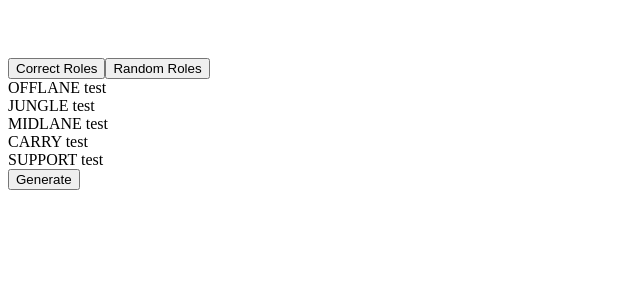
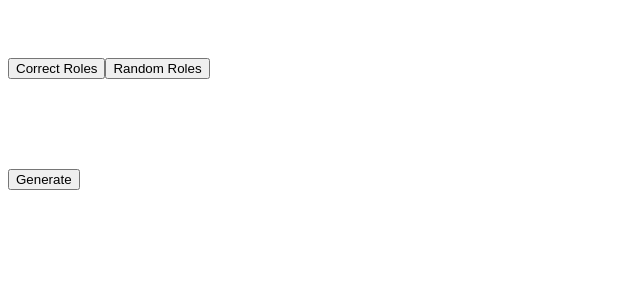
Before and after one commit to Chris-J-Schmitz/Team-Generator-2.0, a React (Vite) app: page / in a window 1280 px wide. Shown: the top 300 px of the page, without its empty margins (0-640 px from the left). Built offline with nearby package versions, Linux system fonts and the light colour scheme.

Commit message:
Adjusted lane and character names display time

```diff
--- a/package.json
+++ b/package.json
@@ -25,7 +25,7 @@
     "eslint-plugin-react-refresh": "^0.3.4",
     "postcss": "^8.4.24",
     "tailwindcss": "^3.3.2",
-    "vite": "^4.3.9",
+    "vite": "^4.4.3",
     "vite-plugin-react-svg": "^0.2.0"
   }
 }
--- a/src/Roles.jsx
+++ b/src/Roles.jsx
@@ -7,17 +7,23 @@ import data from "./images.json";
 export default function Roles (props) {
 
     // Set variables for all role image variables.
-    const [offImage, setOffImage] = useState('        ');
+    const [offImage, setOffImage] = useState('');
     const [jgImage, setJgImage] = useState('');
     const [midImage, setMidImage] = useState('');
     const [carryImage, setCarryImage] = useState('');
     const [suppImage, setSuppImage] = useState('');
 
-    const[offlaneHero, setOfflaneHero] = useState('test');
-    const[jungleHero, setJungleHero] = useState('test');
-    const[midHero, setMidHero] = useState('test');
-    const[carryHero, setCarryHero] = useState('test');
-    const[supportHero, setSupportHero] = useState('test');
+    const [offlane, setOfflane] = useState('');
+    const [jungle, setJungle] = useState('');
+    const [midlane, setMidlane] = useState('');
+    const [carry, setCarry] = useState('');
+    const [support, setSupport] = useState('');
+
+    const[offlaneHero, setOfflaneHero] = useState('');
+    const[jungleHero, setJungleHero] = useState('');
+    const[midHero, setMidHero] = useState('');
+    const[carryHero, setCarryHero] = useState('');
+    const[supportHero, setSupportHero] = useState('');
 
 
     //Setting default variables
@@ -75,18 +81,23 @@ export default function Roles (props) {
         randomIndex();
 
         /**SET PICTURES TO THE RANDOM SELECTIONS */
+         setOfflane('OFFLANE');
          setOffImage(randomHeroArray[imageIndex[0]]);
          setOfflaneHero(randomNames[imageIndex[0]]);
 
+         setJungle('JUNGLE');
          setJgImage(randomHeroArray[imageIndex[1]]);
          setJungleHero(randomNames[imageIndex[1]]);
 
+         setMidlane('MIDLANE');
          setMidImage(randomHeroArray[imageIndex[2]]);
          setMidHero(randomNames[imageIndex[2]]);
 
+         setCarry('CARRY');
          setCarryImage(randomHeroArray[imageIndex[3]]);
          setCarryHero(randomNames[imageIndex[3]]);
 
+         setSupport('SUPPORT');
          setSuppImage(randomHeroArray[imageIndex[4]]);
          setSupportHero(randomNames[imageIndex[4]]);
 
@@ -172,18 +183,23 @@ export default function Roles (props) {
     function displayCorrect() {
         correctIndex()
 
+        setOfflane('OFFLANE');
         setOffImage(offlaneArray[imageIndex[0]]);
         setOfflaneHero(offlaneNames[imageIndex[0]]);
 
+        setJungle('JUNGLE');
         setJgImage(jungleArray[imageIndex[1]]);
         setJungleHero(jungleNames[imageIndex[1]]);
 
+        setMidlane('MIDLANE');
         setMidImage(midArray[imageIndex[2]]);
         setMidHero(midNames[imageIndex[2]]);
 
+        setCarry('CARRY');
         setCarryImage(carryArray[imageIndex[3]]);
         setCarryHero(carryNames[imageIndex[3]]);
 
+        setSupport('SUPPORT');
         setSuppImage(supportArray[imageIndex[4]]);
         setSupportHero(supportNames[imageIndex[4]]);
     }
@@ -205,7 +221,7 @@ export default function Roles (props) {
                 setMidImage(randomHeroArray[Math.floor(Math.random() * randomHeroArray.length)]);
                 setCarryImage(randomHeroArray[Math.floor(Math.random() * randomHeroArray.length)]);
                 setSuppImage(randomHeroArray[Math.floor(Math.random() * randomHeroArray.length)]);
-                if(iterations >= 20) {
+                if(iterations >= 15) {
                     clearInterval(interval);
                     displayCorrect();
                 }
@@ -221,7 +237,7 @@ export default function Roles (props) {
                 setMidImage(randomHeroArray[Math.floor(Math.random() * randomHeroArray.length)]);
                 setCarryImage(randomHeroArray[Math.floor(Math.random() * randomHeroArray.length)]);
                 setSuppImage(randomHeroArray[Math.floor(Math.random() * randomHeroArray.length)]);
-                if(iterations >= 20) {
+                if(iterations >= 15) {
                     clearInterval(interval);
                     displayRandom();
                 }
@@ -244,32 +260,32 @@ export default function Roles (props) {
                 <div className="flex justify-center bg-#d6d3d1 gap-2 ">
 
                     <div className="text-white text-center ">
-                        <span> OFFLANE </span>
+                        <span> {offlane} </span>
                         <img className="py-1" src={offImage} alt=""></img>
                         <span className="">{offlaneHero}</span>
                     </div>
 
                     <div className="text-white text-center ">
-                        <span> JUNGLE </span>
+                        <span> {jungle} </span>
                         <img className="py-1" src={jgImage} alt=""></img>
                         <span className="">{jungleHero}</span>
 
                     </div>
 
                     <div className="text-white text-center">
-                        <span> MIDLANE </span>
+                        <span> {midlane} </span>
                         <img className="py-1"  src={midImage} alt=""></img>
                         <span className="">{midHero}</span>
                     </div>
 
                     <div className="text-white text-center W-7 ">
-                        <span> CARRY </span>
+                        <span> {carry} </span>
                         <img className="py-1"  src={carryImage} alt=""></img>
                         <span className="">{carryHero}</span>
                     </div>
 
                     <div className="text-white text-center">
-                        <span> SUPPORT </span>
+                        <span> {support} </span>
                         <img className="py-1"  src={suppImage} alt=""></img>
                         <span className="">{supportHero}</span>
                     </div>
```
Also changed, not shown: 1 other file (tests, documents, lock files or other folders).
